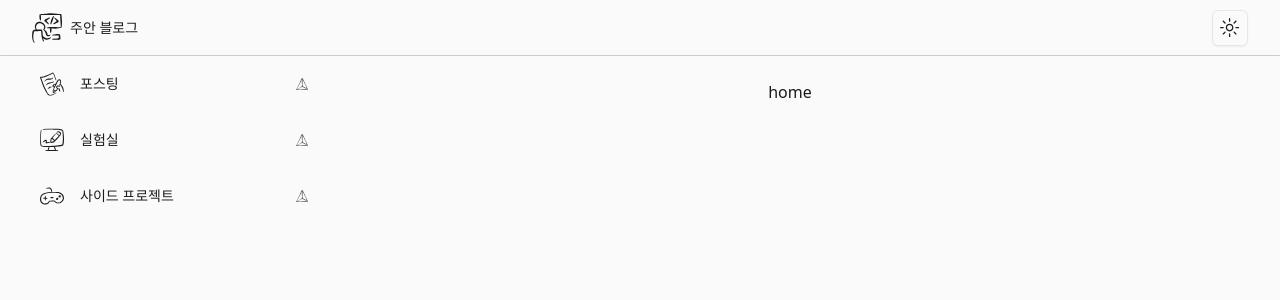
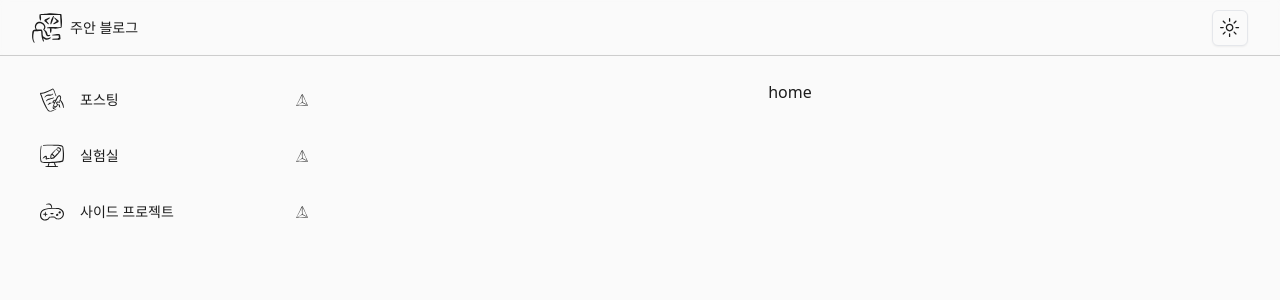
Before and after one commit to shinju4n/tech-blog, a Next.js app: page / in a window 1280 px wide. Shown: the top 300 px of the page. Built offline with nearby package versions, Linux system fonts and the light colour scheme.

Commit message:
fix: side-nav 레이아웃 시프트 버그 수정

```diff
--- a/containers/layout/content-wrapper.tsx
+++ b/containers/layout/content-wrapper.tsx
@@ -6,7 +6,7 @@ interface ContentWrapperProps {
 
 const ContentWrapper: FC<ContentWrapperProps> = ({ children }) => {
   return (
-    <div className="w-full flex md:justify-center px-6 relative">
+    <div className="relative w-full flex md:justify-center items-star px-6">
       <Sidebar />
       <div className="relative flex justify-center w-full px-4 py-6">
         {children}
--- a/containers/layout/sidebar.tsx
+++ b/containers/layout/sidebar.tsx
@@ -12,7 +12,7 @@ interface SidebarProps {}
 
 const Sidebar: FC<SidebarProps> = ({}) => {
   return (
-    <div className="sticky self-start top-[70px] hidden lg:block">
+    <div className="sticky py-4 top-0 hidden lg:block">
       <Accordion
         type="multiple"
         className="w-full px-4 lg:min-w-[300px] transition-all"
```
